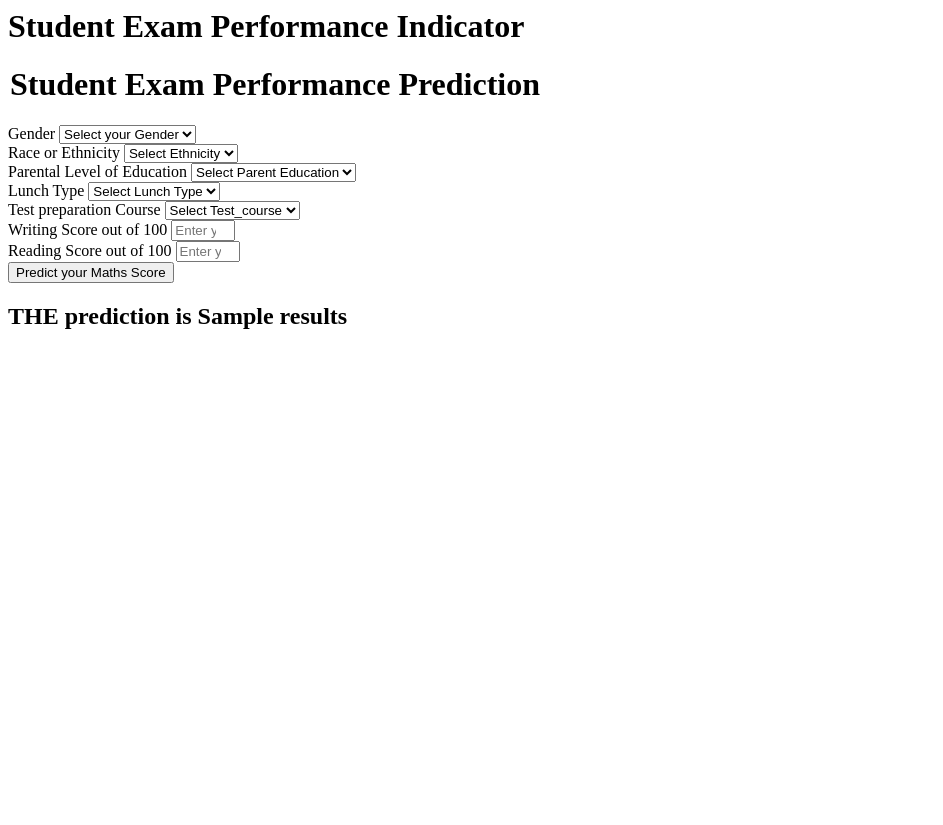
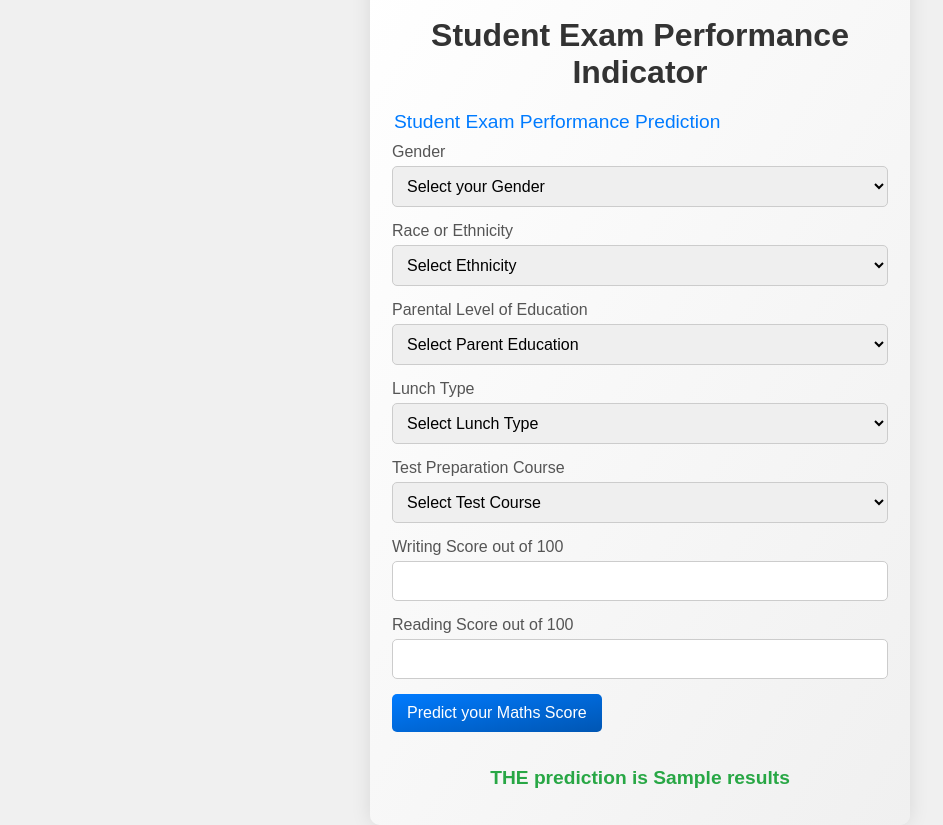
Before and after one commit to MahendraMedapati27/End-to-End-ML-Project, a Flask app: template templates/home.html in a window 1280 px wide. Shown: the whole page, without its empty margins (0-943 px from the left). Before the commit the page ends 329 px from the top, so only its background shows below. Run offline with Flask 3, Linux system fonts and the light colour scheme; the template is opened without the code that fills it: most values are stand-ins (such as "Sample title", 1, 10 or a date in 2020).

Commit message:
css done

```diff
--- /dev/null
+++ b/static/styles.css
@@ -0,0 +1,80 @@
+body {
+    font-family: Arial, sans-serif;
+    background-color: #f0f0f0; /* Light gray background */
+    margin: 0;
+    padding: 0;
+    display: flex;
+    justify-content: center;
+    align-items: center;
+    height: 100vh;
+}
+
+.container {
+    background: linear-gradient(to bottom right, #ffffff, #f0f0f0); /* White to light gray gradient */
+    padding: 20px;
+    border-radius: 10px;
+    box-shadow: 0 0 20px rgba(0, 0, 0, 0.1);
+    width: 500px;
+    text-align: center;
+}
+
+h1 {
+    color: #333;
+    margin-bottom: 20px;
+}
+
+form {
+    text-align: left;
+}
+
+fieldset {
+    border: none;
+    padding: 0;
+}
+
+legend {
+    font-size: 1.2em;
+    margin-bottom: 10px;
+    color: #007bff; /* Blue legend text */
+}
+
+.form-group {
+    margin-bottom: 15px;
+}
+
+label {
+    display: block;
+    margin-bottom: 5px;
+    color: #555;
+}
+
+select, input[type="number"] {
+    width: 100%;
+    padding: 10px;
+    border: 1px solid #ccc;
+    border-radius: 5px;
+    font-size: 1em;
+    box-sizing: border-box;
+}
+
+button {
+    background: linear-gradient(to bottom right, #007bff, #0056b3); /* Blue gradient for button */
+    color: #fff;
+    border: none;
+    padding: 10px 15px;
+    border-radius: 5px;
+    cursor: pointer;
+    font-size: 1em;
+}
+
+button:hover {
+    background: linear-gradient(to bottom right, #0056b3, #003a73); /* Darker blue gradient on hover */
+}
+
+h2 {
+    color: #333;
+    margin-top: 20px;
+    font-size: 1.2em;
+    font-weight: bold;
+    color: #28a745; /* Green text for prediction result */
+}
--- a/templates/home.html
+++ b/templates/home.html
@@ -1,111 +1,78 @@
-<html>
+<!DOCTYPE html>
+<html lang="en">
+<head>
+    <meta charset="UTF-8">
+    <meta name="viewport" content="width=device-width, initial-scale=1.0">
+    <title>Student Exam Performance Indicator</title>
+    <link rel="stylesheet" href="static\styles.css">
+</head>
 <body>
-    <div class="login">
+    <div class="container">
         <h1>Student Exam Performance Indicator</h1>
-
         <form action="{{ url_for('predict_datapoint')}}" method="post">
-        <h1>
+            <fieldset>
                 <legend>Student Exam Performance Prediction</legend>
-        </h1>
-        <div class="mb-3">
-            <label class="form-label">Gender</label>
-            <select class="form-control" name="gender" placeholder="Enter you Gender" required>
+                <div class="form-group">
+                    <label for="gender">Gender</label>
+                    <select id="gender" name="gender" required>
                         <option class="placeholder" selected disabled value="">Select your Gender</option>
-                <option value="male">
-                    Male
-                </option>
-                <option value="female">
-                    Female
-                </option>
+                        <option value="male">Male</option>
+                        <option value="female">Female</option>
                     </select>
                 </div>
-        <div class="mb-3">
-            <label class="form-label">Race or Ethnicity</label>
-            <select class="form-control" name="ethnicity" placeholder="Enter you ethnicity" required>
+                <div class="form-group">
+                    <label for="ethnicity">Race or Ethnicity</label>
+                    <select id="ethnicity" name="ethnicity" required>
                         <option class="placeholder" selected disabled value="">Select Ethnicity</option>
-                <option value="group A">
-                    Group A
-                </option>
-                <option value="group B">
-                    Group B
-                </option>
-                <option value="group C">
-                    Group C
-                </option>
-                <option value="group D">
-                    Group D
-                </option>
-                <option value="group E">
-                    Group E
-                </option>
+                        <option value="group A">Group A</option>
+                        <option value="group B">Group B</option>
+                        <option value="group C">Group C</option>
+                        <option value="group D">Group D</option>
+                        <option value="group E">Group E</option>
                     </select>
                 </div>
-        <div class="mb-3">
-            <label class="form-label">Parental Level of Education</label>
-            <select class="form-control" name="parental_level_of_education"
-                placeholder="Enter you Parent Education" required>
+                <div class="form-group">
+                    <label for="parental_education">Parental Level of Education</label>
+                    <select id="parental_education" name="parental_level_of_education" required>
                         <option class="placeholder" selected disabled value="">Select Parent Education</option>
-                <option value="associate's degree">
-                    associate's degree
-                </option>
-                <option value="bachelor's degree">
-                    bachelor's degree
-                </option>
-                <option value="high school">
-                    high school
-                </option>
-                <option value="master's degree">
-                    master's degree
-                </option>
-                <option value="some college">
-                    some college
-                </option>
-                <option value="some high school">
-                    some high school
-                </option>
+                        <option value="associate's degree">Associate's degree</option>
+                        <option value="bachelor's degree">Bachelor's degree</option>
+                        <option value="high school">High school</option>
+                        <option value="master's degree">Master's degree</option>
+                        <option value="some college">Some college</option>
+                        <option value="some high school">Some high school</option>
                     </select>
                 </div>
-        <div class="mb-3">
-            <label class="form-label">Lunch Type</label>
-            <select class="form-control" name="lunch" placeholder="Enter you Lunch" required>
+                <div class="form-group">
+                    <label for="lunch">Lunch Type</label>
+                    <select id="lunch" name="lunch" required>
                         <option class="placeholder" selected disabled value="">Select Lunch Type</option>
-                <option value="free/reduced">
-                    free/reduced
-                </option>
-                <option value="standard">
-                    standard
-                </option>
+                        <option value="free/reduced">Free/Reduced</option>
+                        <option value="standard">Standard</option>
                     </select>
                 </div>
-        <div class="mb-3">
-            <label class="form-label">Test preparation Course</label>
-            <select class="form-control" name="test_preparation_course" placeholder="Enter you Course"
-                required>
-                <option class="placeholder" selected disabled value="">Select Test_course</option>
-                <option value="none">
-                    None
-                </option>
-                <option value="completed">
-                    Completed
-                </option>
+                <div class="form-group">
+                    <label for="test_preparation">Test Preparation Course</label>
+                    <select id="test_preparation" name="test_preparation_course" required>
+                        <option class="placeholder" selected disabled value="">Select Test Course</option>
+                        <option value="none">None</option>
+                        <option value="completed">Completed</option>
                     </select>
                 </div>
-        <div class="mb-3">
-            <label class="form-label">Writing Score out of 100</label>
-            <input class="form-control" type="number" name="reading_score"
-                placeholder="Enter your Reading score" min='0' max='100' />
+                <div class="form-group">
+                    <label for="writing_score">Writing Score out of 100</label>
+                    <input id="writing_score" type="number" name="writing_score" min="0" max="100" required>
                 </div>
-        <div class="mb-3">
-            <label class="form-label">Reading Score out of 100</label>
-            <input class="form-control" type="number" name="writing_score"
-                placeholder="Enter your Reading Score" min='0' max='100' />
+                <div class="form-group">
+                    <label for="reading_score">Reading Score out of 100</label>
+                    <input id="reading_score" type="number" name="reading_score" min="0" max="100" required>
                 </div>
-        <div class="mb-3">
-            <input class="btn btn-primary" type="submit" value="Predict your Maths Score" required />
+                <div class="form-group">
+                    <button type="submit">Predict your Maths Score</button>
                 </div>
+            </fieldset>
         </form>
-    <h2>
-       THE  prediction is {{results}}
-    </h2>
-   <body>
+        <h2>THE prediction is {{results}}</h2>
+    </div>
+</body>
 </html>
```
Lines whose indentation alone changed are shown as unchanged.
